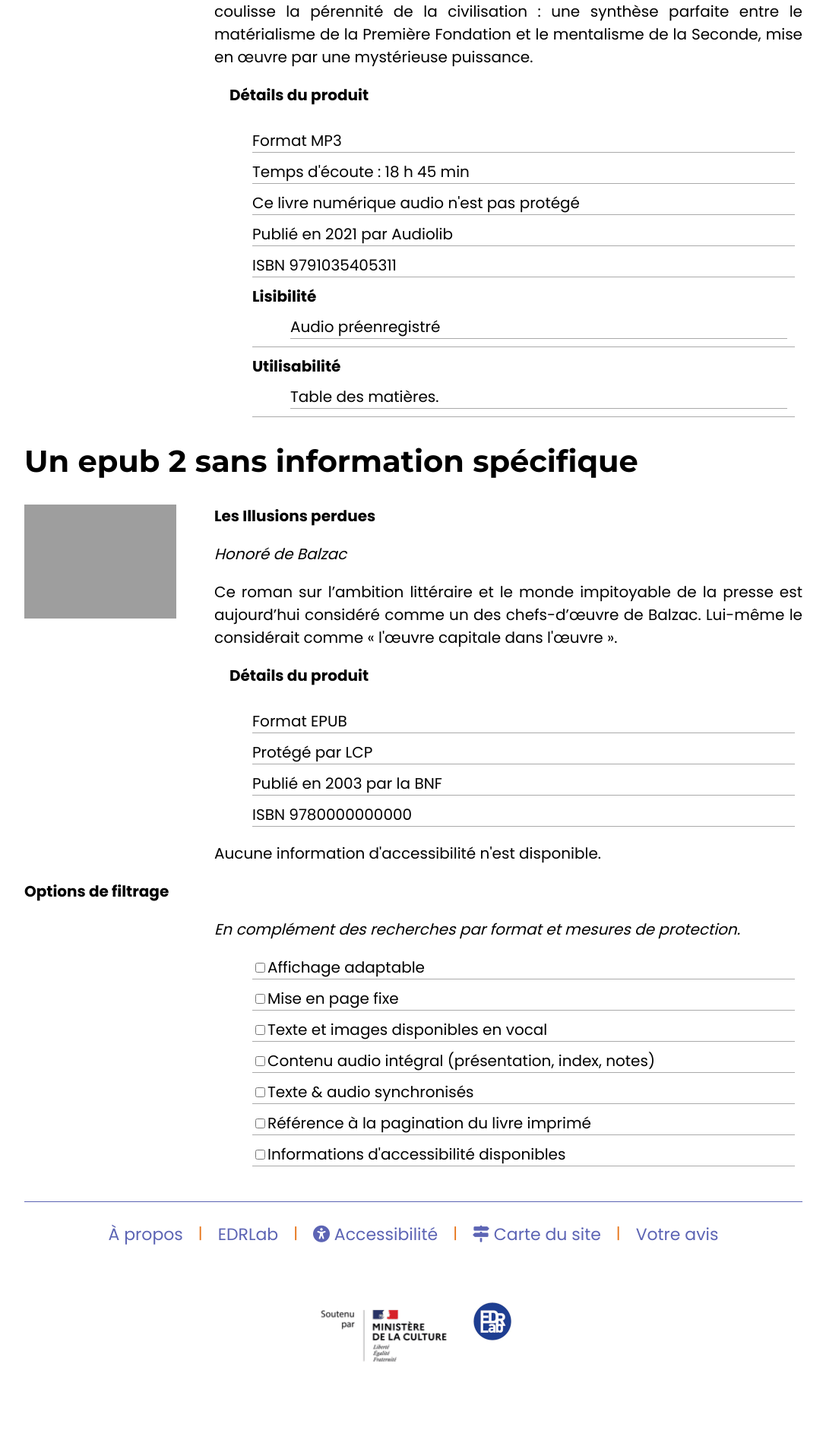
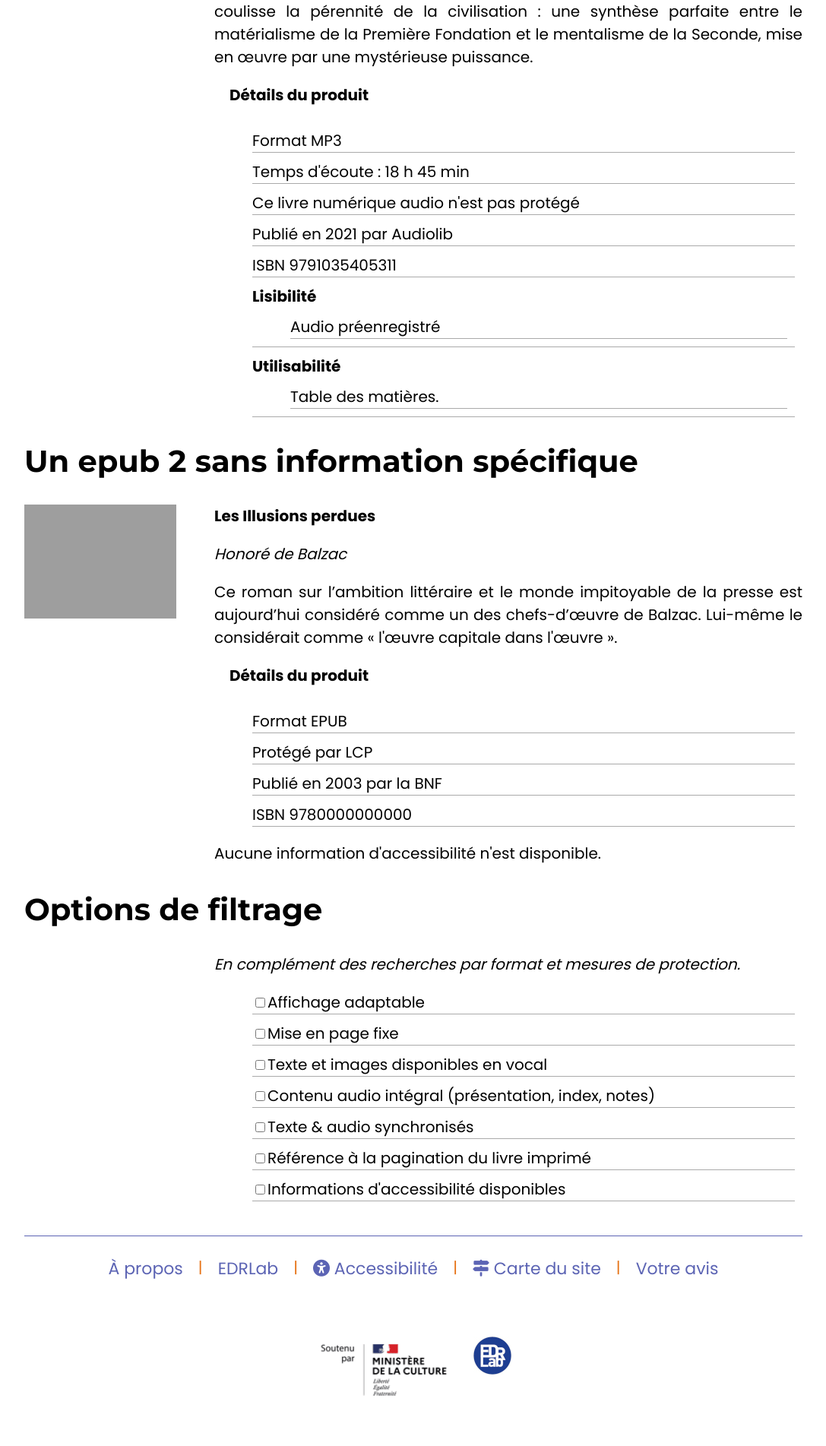
Before and after one commit to edition-accessible/lina25, a Jekyll site: the page built from ressources/signpostingprototypefr.md, in a window 1280 px wide. Shown: the part 3218-5121 px from the top of the page at 76% size, without its empty margins (96-1183 px from the left). Built offline with Jekyll 4.4.1, drawn with Linux system fonts in a browser that asks for light colours; nearby versions of some CDN libraries; comment, search, counter and statistics services are not loaded; before the commit the page ends 5075 px from its top, so only the background shows below that.

```diff
--- a/ressources/signpostingprototypefr.md
+++ b/ressources/signpostingprototypefr.md
@@ -160,7 +160,7 @@ draft: false
     </article>
 </section>
 <section id="p3_filtre" class="info js-tabcontent">
-    <h3>Options de filtrage</h3>
+    <h2>Options de filtrage</h2>
     <article class="fichelivre">
     <p><i>En complément des recherches par format et mesures de protection.</i></p>
     <ul class="facet-multiselect-checkbox">
```
